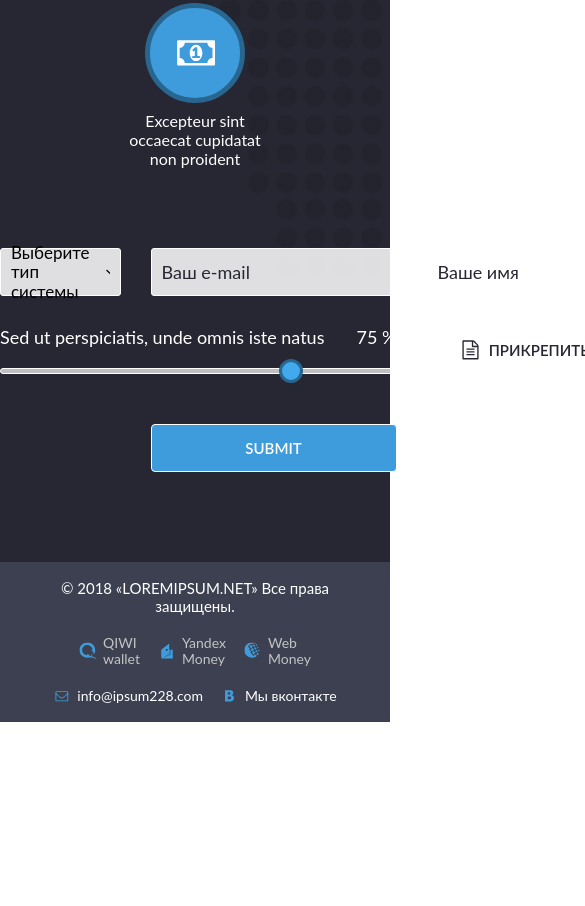
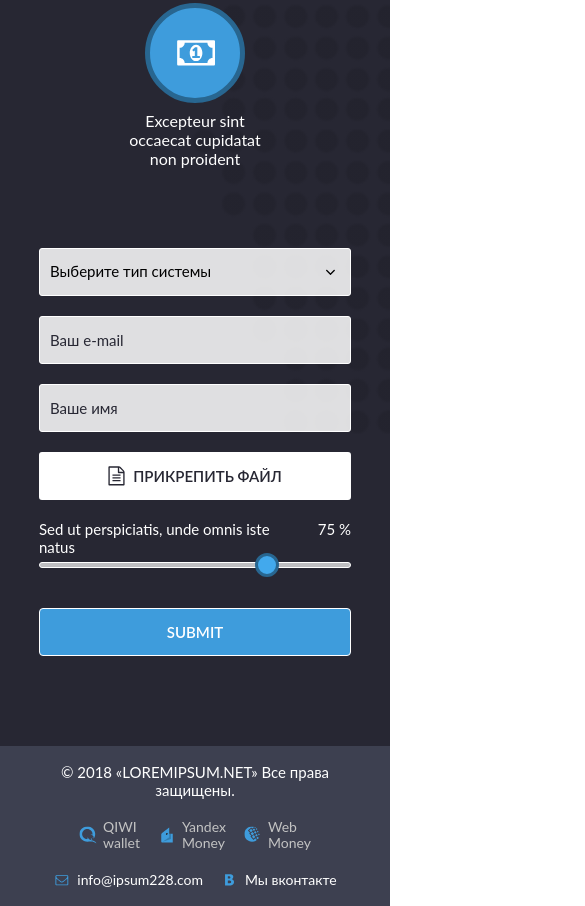
Before and after one commit to ultramarine64/softnsk-test-task, a website: page src/index.html in a window 390 px wide. Shown: the part 1937-2843 px from the top of the page, 585 px wide, since content can reach past the window. Before the commit the page ends 2659 px from the top, so only its background shows below. Drawn offline with nearby package versions, Linux system fonts and the light colour scheme; files that its build step writes are made by us from their sources; a web font is replaced by a local one.

Commit message:
Добавить адаптив для формы.

```diff
--- a/src/sass/blocks/_form.scss
+++ b/src/sass/blocks/_form.scss
@@ -98,3 +98,75 @@
     }
   }
 }
+
+@media screen and (max-width: 992px) {
+  .form {
+    gap: 20px;
+
+    &__button {
+      font-size: 15px;
+      line-height: 18px;
+    }
+
+    &__input {
+      font-size: 15px;
+      line-height: 18px;
+    }
+
+    &__file {
+      &-label {
+        font-size: 15px;
+        line-height: 18px;
+        gap: 8px;
+      }
+    }
+  }
+}
+
+@media screen and (max-width: 992px) {
+  .form {
+    gap: 20px;
+
+    &__button {
+      font-size: 15px;
+      line-height: 18px;
+    }
+
+    &__input {
+      font-size: 15px;
+      line-height: 18px;
+    }
+
+    &__file {
+      &-label {
+        font-size: 15px;
+        line-height: 18px;
+        gap: 8px;
+      }
+    }
+  }
+}
+
+@media screen and (max-width: 768px) {
+  .form {
+    grid-template-columns: 1fr 1fr;
+    grid-template-areas: "input_email  input_name"
+                         "input_select input_file"
+                         "slider       slider"
+                         "submit       submit";
+  }
+}
+
+@media screen and (max-width: 576px) {
+  .form {
+    align-self: center;
+    width: 80%;
+    grid-template-columns: 1fr;
+    grid-template-areas: "input_select"
+                         "input_email"
+                         "input_name"
+                         "input_file"
+                         "slider"
+                         "submit";
+  }
+}
--- a/src/sass/blocks/_range-slider.scss
+++ b/src/sass/blocks/_range-slider.scss
@@ -1,5 +1,6 @@
 .range-slider {
   width: 100%;
+  height: 48px;
   display: flex;
   flex-direction: column;
   justify-content: space-between;
@@ -40,6 +41,7 @@
   &__text-container {
     display: flex;
     justify-content: space-between;
+    gap: 10px;
   }
 
   &__caption {
@@ -52,6 +54,7 @@
   }
 
   &__value {
+    text-align: right;
     font-family: 'Lato', sans-serif;
     font-style: normal;
     font-weight: 400;
@@ -60,3 +63,39 @@
     color: #FFFFFF;
   }
 }
+
+@media screen and (max-width: 992px) {
+  .range-slider {
+    &__input {
+      &::-webkit-slider-thumb {
+        height: 24px;
+        width: 24px;
+        border: 3px solid #286690;
+      }
+
+      &::-moz-range-thumb {
+        height: 18px;
+        width: 18px;
+        border: 3px solid #286690;
+      }
+    }
+
+    &__caption {
+      font-size: 15px;
+      line-height: 18px;
+    }
+
+    &__value {
+      font-size: 15px;
+      line-height: 18px;
+    }
+  }
+}
+
+@media screen and (max-width: 500px) {
+  .range-slider {
+    &__value {
+      width: 25%;
+    }
+  }
+}
--- a/src/sass/blocks/_select-menu.scss
+++ b/src/sass/blocks/_select-menu.scss
@@ -1,5 +1,6 @@
 
 .select-menu {
+  grid-area: input_select;
   cursor: pointer;
   position: relative;
 
@@ -101,3 +102,29 @@
     color: #42A9ED;
   }
 }
+
+@media screen and (max-width: 992px) {
+  .select-menu {
+    &__header {
+      font-size: 15px;
+    }
+
+    &__options-container {
+      top: 48px;
+
+      &_active {
+        height: 170px;
+      }
+    }
+
+    &__options-list {
+      width: calc(100% - 8px);
+      height: calc(170px - 6px);
+    }
+
+    &__option-label {
+      padding: 7px 0;
+      font-size: 15px;
+    }
+  }
+}
```
